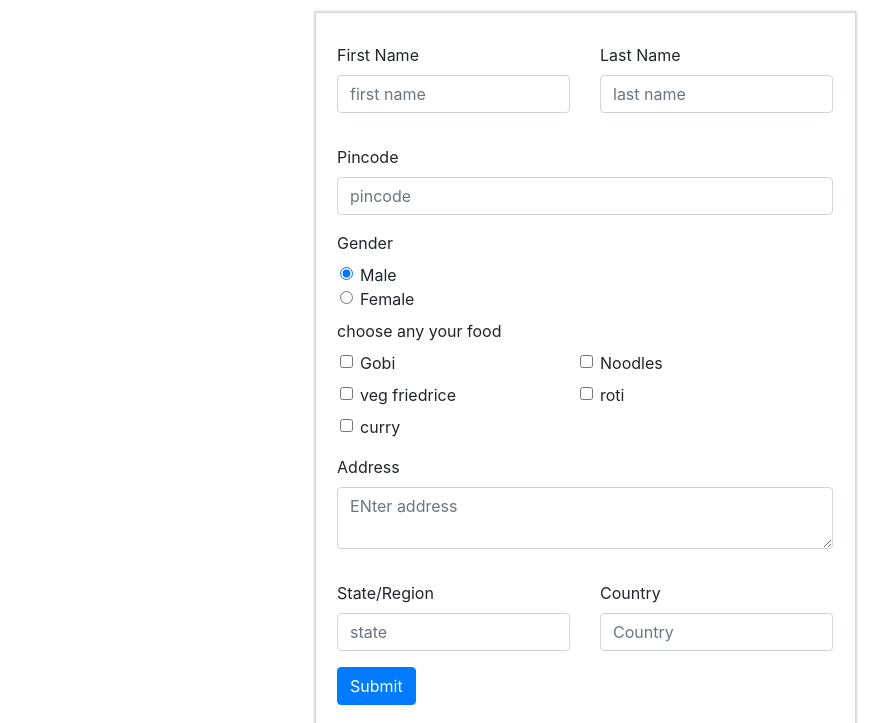
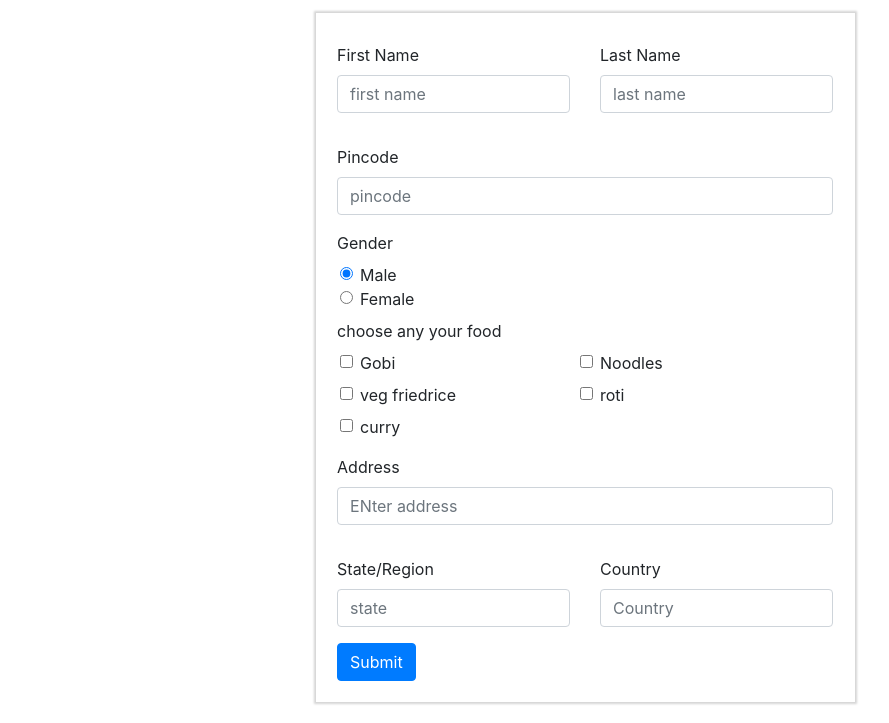
Before and after one commit to shrutimannikeri/form-validation, a plain HTML site: page index.html in a window 1280 px wide. Shown: the part 99-822 px from the top of the page, without its empty margins (55-944 px from the left). Drawn offline with nearby package versions, Linux system fonts and the light colour scheme.

Commit message:
Update index.html

```diff
--- a/index.html
+++ b/index.html
@@ -97,7 +97,8 @@
                 <div class="row mt-3">
                     <div class="col-md-12 form-group">
                         <label class="labels">Address</label>
-                        <textarea class="form-control" id="address" placeholder="ENter address" name="address"></textarea>
+                        <input type="text" class="form-control" value="" placeholder="ENter address" id="address">
+                        <textarea class="form-control" id="address" placeholder="ENter address" name="address" hidden></textarea>
                     </div>
                 </div>
                 <div class="row mt-3">
```
